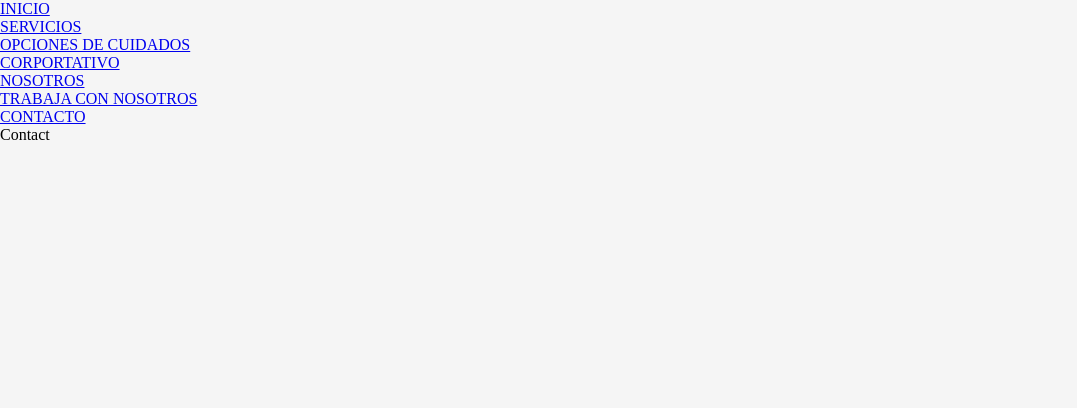
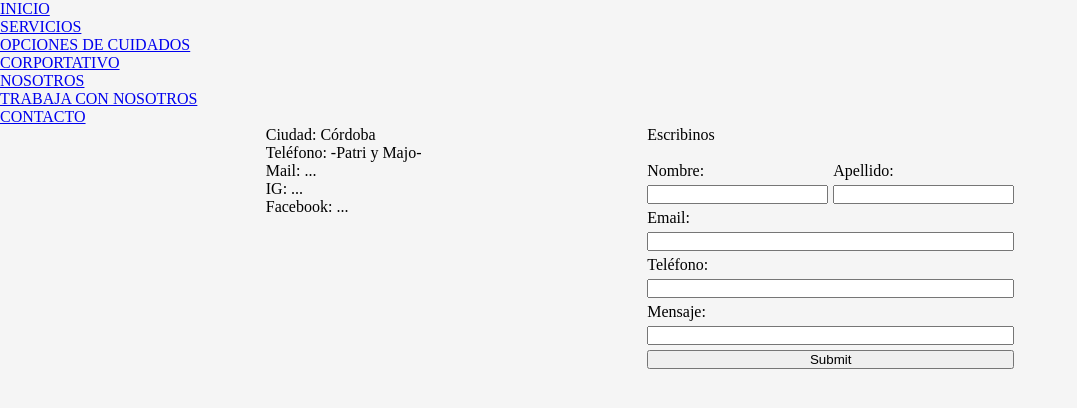
Before and after one commit to Gabriel9022/spayc-front, a React (Vite) app in the folder spayc-frontend/: page /contacto in a window 1280 px wide. Shown: the top 408 px of the page, without its empty margins (0-1077 px from the left). Built offline with nearby package versions, Linux system fonts and the light colour scheme.

Commit message:
initial contact form

```diff
--- a/spayc-frontend/package.json
+++ b/spayc-frontend/package.json
@@ -12,6 +12,7 @@
   "dependencies": {
     "react": "^18.3.1",
     "react-dom": "^18.3.1",
+    "react-hook-form": "^7.52.1",
     "react-router-dom": "^6.24.0"
   },
   "devDependencies": {
--- a/spayc-frontend/src/Components/Contact/Contact.css
+++ b/spayc-frontend/src/Components/Contact/Contact.css
@@ -0,0 +1,30 @@
+.Contact_component {
+    max-width: 1200px;
+    margin: 0 auto;
+}
+
+.Contact_sections {
+    display: flex;
+    justify-content: space-evenly;
+}
+
+.Contact_form {
+    display: flex;
+    flex-direction: column;
+    row-gap: 5px;
+}
+
+.Contact_name_lastName {
+    display: flex;
+    column-gap: 5px
+}
+
+.Contact_name, .Contact_lastName {
+    display: flex;
+    flex-direction: column;
+    row-gap: 5px;
+}
+
+.Contact_errors {
+    color: red;
+}
--- a/spayc-frontend/src/Components/Contact/Contact.tsx
+++ b/spayc-frontend/src/Components/Contact/Contact.tsx
@@ -1,8 +1,138 @@
-import React from 'react'
+import React from 'react';
+import './Contact.css'
+import { useForm, SubmitHandler } from 'react-hook-form';
+
+type Inputs = {
+  firstName: string,
+  lastName: string,
+  email: string,
+  tel: string,
+  description: string
+};
 
 const Contact: React.FC = () => {
+
+  const {
+    register,
+    handleSubmit,
+    formState: {errors},
+  } = useForm<Inputs>({
+    defaultValues: {
+      firstName: '',
+      lastName: '',
+      email: '',
+      tel: '',
+      description: ''
+    }
+  });
+
+  const onSubmit: SubmitHandler<Inputs> = (data) => console.log(data)
+
   return (
-    <div>Contact</div>
+    <div className='Contact_component'>
+      <div className='Contact_sections'>
+        <div className='Contact_section_info'>
+          <p>
+            Ciudad: Córdoba <br/>
+            Teléfono: -Patri y Majo- <br/>
+            Mail: ... <br/>
+            IG: ... <br/>
+            Facebook: ...
+          </p>
+        </div>
+        <div className='Contact_section_form'>
+          <p>Escribinos</p><br/>
+          <div className='Contact_form_container'>
+            <form className='Contact_form' onSubmit={handleSubmit(onSubmit)}>
+              <div className='Contact_name_lastName'>
+                <div className='Contact_name'>
+                  <label>Nombre:</label>
+                  <input type="text" {...register("firstName",
+                    { required: "Este campo es obligatorio",
+                      minLength: {
+                        value: 4,
+                        message: 'Debe contener al menos 4 letras.'
+                      },
+                      maxLength: {
+                        value: 10,
+                        message: "La cantidad máxima de letras es 10."
+                      },
+                      pattern: {
+                        value: /^[A-Za-z]+$/,
+                        message: 'Solo puede contener letras y sin espacios.'
+                      }
+                    }
+                  )}/>
+                  {errors.firstName && <p className='Contact_errors'>{errors.firstName?.message}</p>}
+                </div>
+                <div className='Contact_lastName'>
+                  <label>Apellido:</label>
+                  <input type="text" {...register("lastName",
+                    { required: "Este campo es obligatorio",
+                      minLength: {
+                        value: 4,
+                        message: 'Debe contener al menos 4 letras.'
+                      },
+                      maxLength: {
+                        value: 10,
+                        message: "La cantidad máxima de letras es 10."
+                      },
+                      pattern: {
+                        value: /^[A-Za-z]+$/,
+                        message: 'Solo puede contener letras y sin espacios.'
+                      }
+                    }
+                  )}/>
+                  {errors.lastName && <p className='Contact_errors'>{errors.lastName?.message}</p>}
+                </div>
+              </div>
+              <label>Email:</label>
+              <input type="email" {...register("email",
+                { required: "Este campo es obligatorio",
+                  pattern: {
+                    value: /^[^\s@]+@[^\s@]+\.[^\s@]+$/,
+                    message: 'El formato del email es incorrecto.'
+                  }
+                }
+              )}/>
+              {errors.email && <p className='Contact_errors'>{errors.email?.message}</p>}
+              <label>Teléfono:</label>
+              <input type="tel" {...register("tel",
+                { required: "Este campo es obligatorio",
+                  minLength: {
+                    value: 6,
+                    message: "Cantidad de dígitos inválida"
+                  },
+                  maxLength: {
+                    value: 15,
+                    message: "Cantidad de dígitos inválida"
+                  },
+                  pattern: {
+                    value: /^[0-9()+-]+$/,
+                    message: 'Número de teléfono inválido.'
+                  }
+
+                }
+              )}/>
+              {errors.tel && <p className='Contact_errors'>{errors.tel?.message}</p>}
+              <label>Mensaje:</label>
+              <input type="text" {...register("description",
+                { required: "Este campo es obligatorio",
+                  maxLength: {
+                    value: 600,
+                    message: "Se permiten hasta 600 caracteres"
+                  }
+                 }
+                )}/>
+              {errors.description && <p className='Contact_errors'>{errors.description?.message}</p>}
+
+              <input type="submit" />
+
+            </form>
+          </div>
+        </div>
+      </div>
+    </div>
   )
 }
 
```
Also changed, not shown: 1 other file (tests, documents, lock files or other folders).
